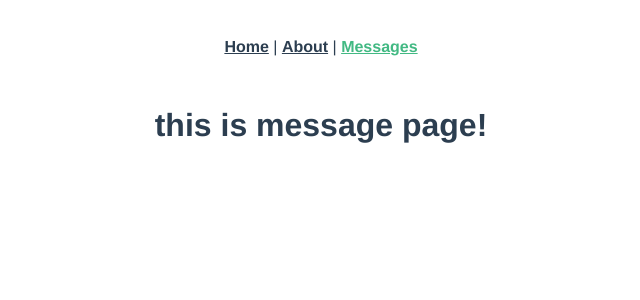
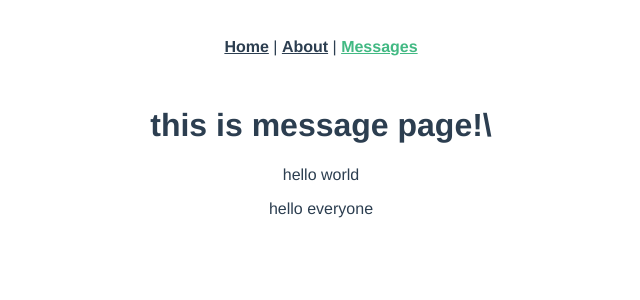
Before and after one commit to iwamoto-takaaki/vue-firebase-test, a Vue app: page /messages in a window 1280 px wide. Shown: the top 300 px of the page, without its empty margins (319-959 px from the left). Built offline with nearby package versions, Linux system fonts and the light colour scheme.

Commit message:
add message test value

```diff
--- a/src/views/Messages.vue
+++ b/src/views/Messages.vue
@@ -1,10 +1,12 @@
 <template lang="pug">
     #messages
-        h1 this is message page!
+        h1 this is message page!\
+        .message-list(v-for="message in messages")
+            p {{ message }}
 </template>
 <script lang="ts">
 import Vue from 'vue';
-export default Vue.extend({
-
-});
+export default class Message extends Vue {
+    public messages = ['hello world', 'hello everyone'];
+}
 </script>
```
